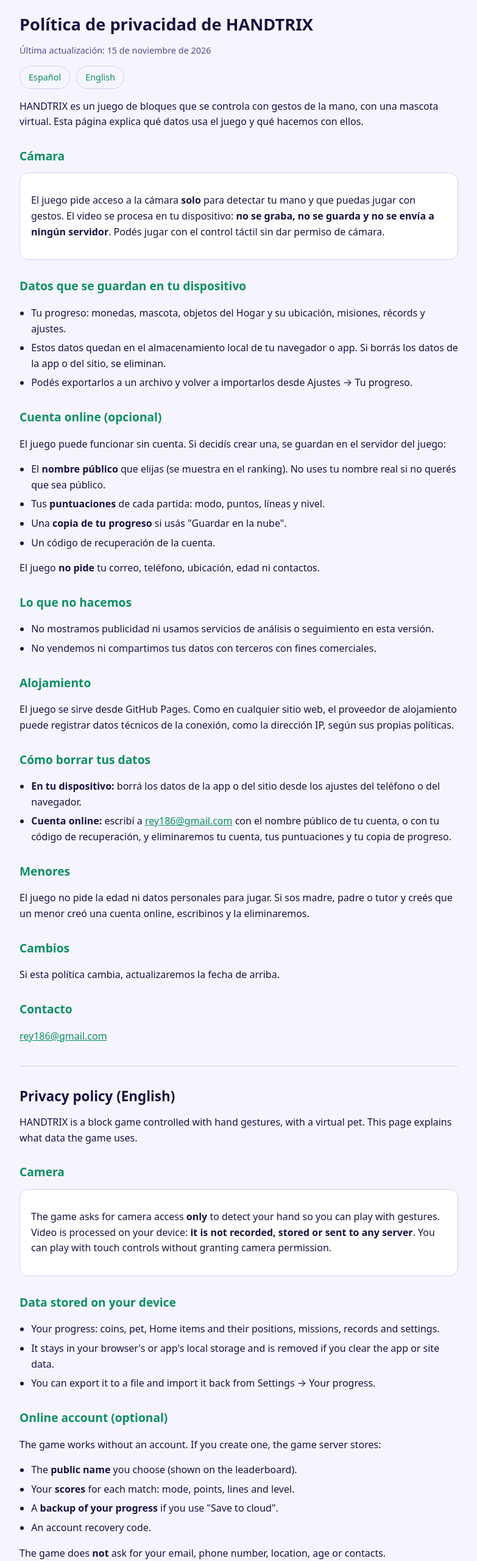
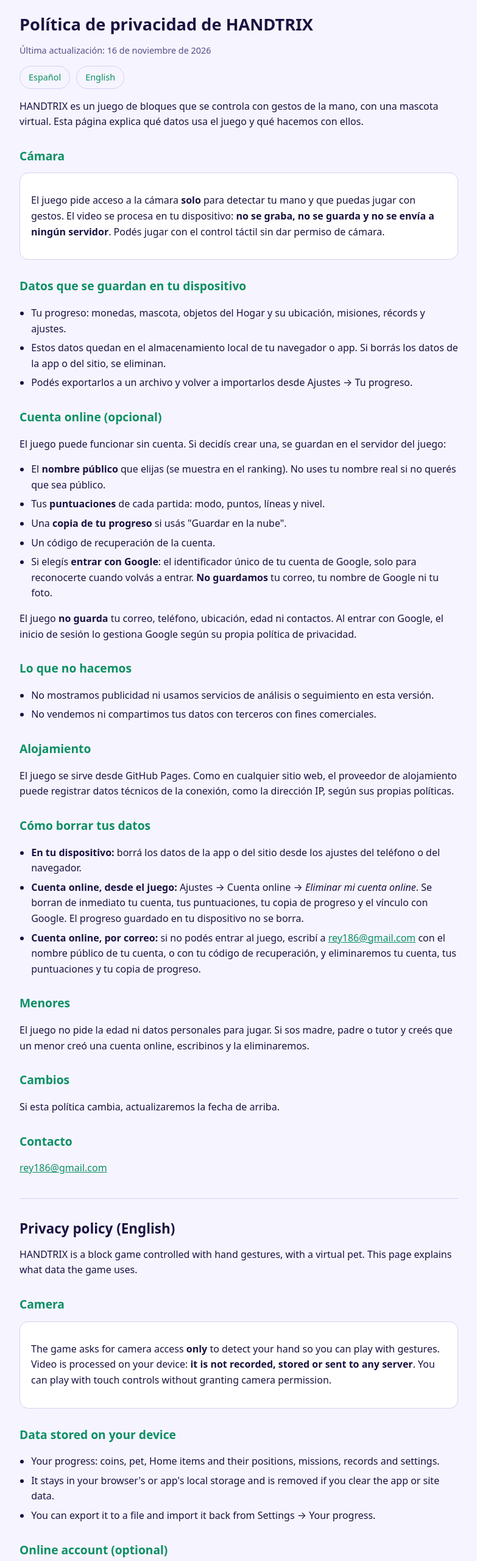
Before and after one commit to rey186/handtrix, a plain HTML site: page privacidad.html in a window 1280 px wide. Shown: the top 2560 px of the page at 61% size, without its empty margins (248-1031 px from the left). Drawn offline with Linux system fonts and the light colour scheme.

Commit message:
Privacidad: login con Google y eliminación de cuenta desde el juego
Co-Authored-By: Claude Sonnet 5.5 <noreply@anthropic.com>
Claude-Session: https://claude.ai/code/session_01HpvbwVQmVT5njmUQQ3kfZr

```diff
--- a/privacidad.html
+++ b/privacidad.html
@@ -27,7 +27,7 @@ hr{border:0;border-top:1px solid var(--line);margin:36px 0}
 <body>
 <main>
 <h1>Política de privacidad de HANDTRIX</h1>
-<p class="mut">Última actualización: 15 de noviembre de 2026</p>
+<p class="mut">Última actualización: 16 de noviembre de 2026</p>
 <div class="lang"><a href="#es">Español</a><a href="#en">English</a></div>
 
 <section id="es">
@@ -50,8 +50,9 @@ hr{border:0;border-top:1px solid var(--line);margin:36px 0}
 <li>Tus <strong>puntuaciones</strong> de cada partida: modo, puntos, líneas y nivel.</li>
 <li>Una <strong>copia de tu progreso</strong> si usás "Guardar en la nube".</li>
 <li>Un código de recuperación de la cuenta.</li>
+<li>Si elegís <strong>entrar con Google</strong>: el identificador único de tu cuenta de Google, solo para reconocerte cuando volvás a entrar. <strong>No guardamos</strong> tu correo, tu nombre de Google ni tu foto.</li>
 </ul>
-<p>El juego <strong>no pide</strong> tu correo, teléfono, ubicación, edad ni contactos.</p>
+<p>El juego <strong>no guarda</strong> tu correo, teléfono, ubicación, edad ni contactos. Al entrar con Google, el inicio de sesión lo gestiona Google según su propia política de privacidad.</p>
 
 <h2>Lo que no hacemos</h2>
 <ul>
@@ -65,7 +66,8 @@ hr{border:0;border-top:1px solid var(--line);margin:36px 0}
 <h2>Cómo borrar tus datos</h2>
 <ul>
 <li><strong>En tu dispositivo:</strong> borrá los datos de la app o del sitio desde los ajustes del teléfono o del navegador.</li>
-<li><strong>Cuenta online:</strong> escribí a <a href="mailto:rey186@gmail.com">rey186@gmail.com</a> con el nombre público de tu cuenta, o con tu código de recuperación, y eliminaremos tu cuenta, tus puntuaciones y tu copia de progreso.</li>
+<li><strong>Cuenta online, desde el juego:</strong> Ajustes → Cuenta online → <em>Eliminar mi cuenta online</em>. Se borran de inmediato tu cuenta, tus puntuaciones, tu copia de progreso y el vínculo con Google. El progreso guardado en tu dispositivo no se borra.</li>
+<li><strong>Cuenta online, por correo:</strong> si no podés entrar al juego, escribí a <a href="mailto:rey186@gmail.com">rey186@gmail.com</a> con el nombre público de tu cuenta, o con tu código de recuperación, y eliminaremos tu cuenta, tus puntuaciones y tu copia de progreso.</li>
 </ul>
 
 <h2>Menores</h2>
@@ -101,8 +103,9 @@ hr{border:0;border-top:1px solid var(--line);margin:36px 0}
 <li>Your <strong>scores</strong> for each match: mode, points, lines and level.</li>
 <li>A <strong>backup of your progress</strong> if you use "Save to cloud".</li>
 <li>An account recovery code.</li>
+<li>If you choose <strong>Sign in with Google</strong>: the unique identifier of your Google account, used only to recognize you when you sign in again. We <strong>do not store</strong> your email, Google name or photo.</li>
 </ul>
-<p>The game does <strong>not</strong> ask for your email, phone number, location, age or contacts.</p>
+<p>The game does <strong>not store</strong> your email, phone number, location, age or contacts. When you sign in with Google, the sign-in is handled by Google under its own privacy policy.</p>
 
 <h2>What we do not do</h2>
 <ul>
@@ -116,7 +119,8 @@ hr{border:0;border-top:1px solid var(--line);margin:36px 0}
 <h2>Deleting your data</h2>
 <ul>
 <li><strong>On your device:</strong> clear the app or site data in your phone or browser settings.</li>
-<li><strong>Online account:</strong> email <a href="mailto:rey186@gmail.com">rey186@gmail.com</a> with your account's public name or recovery code and we will delete your account, scores and progress backup.</li>
+<li><strong>Online account, in the game:</strong> Settings → Online account → <em>Delete my online account</em>. Your account, scores, progress backup and Google link are deleted immediately. Progress saved on your device is not deleted.</li>
+<li><strong>Online account, by email:</strong> if you cannot open the game, email <a href="mailto:rey186@gmail.com">rey186@gmail.com</a> with your account's public name or recovery code and we will delete your account, scores and progress backup.</li>
 </ul>
 
 <h2>Children</h2>
```
